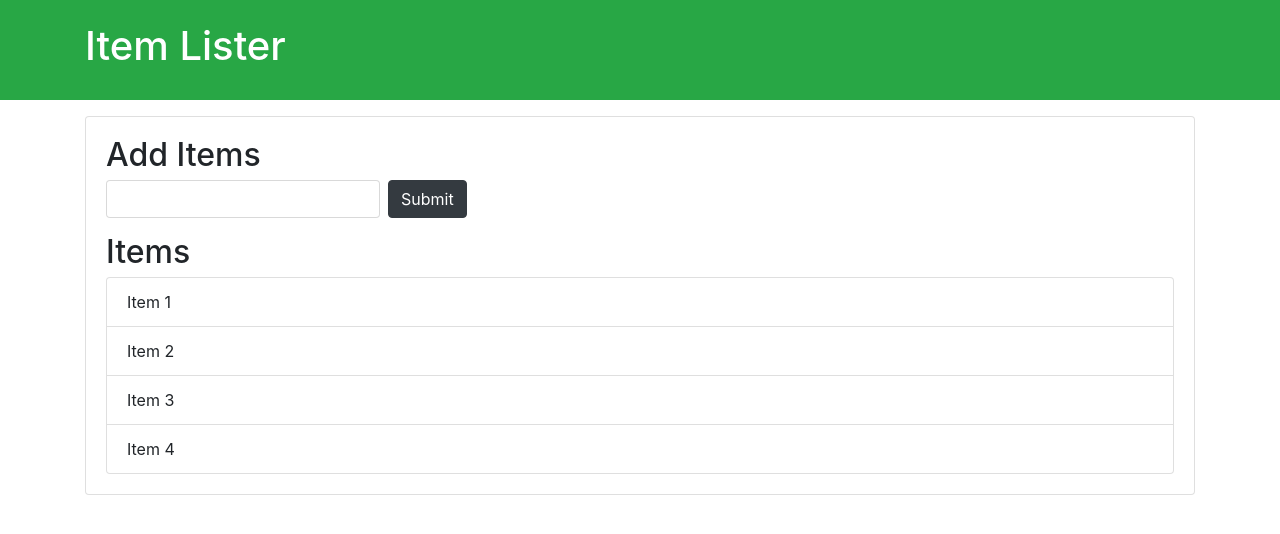
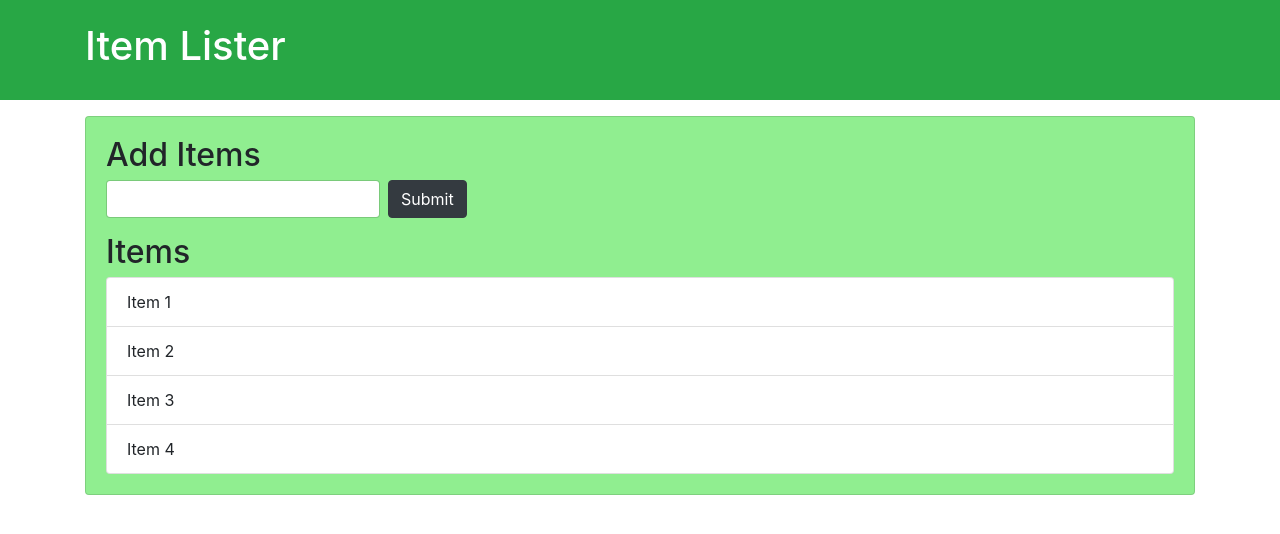
Before and after one commit to CODE-Y02/LearnDOM, a plain HTML site: page dom3/index.html in a window 1280 px wide. Drawn offline with nearby package versions, Linux system fonts and the light colour scheme.

Commit message:
parentNode

```diff
--- a/dom3/dom.js
+++ b/dom3/dom.js
@@ -1 +1,8 @@
 // Traversing Dom
+let itemList = document.querySelector("#items");
+
+// parentNode
+console.log(itemList.parentNode);
+itemList.parentNode.style.backgroundColor = "lightgreen";
+
+console.log(itemList.parentNode.parentNode.parentNode);
--- a/dom3/index.html
+++ b/dom3/index.html
@@ -36,5 +36,6 @@
         </ul>
       </div>
     </div>
+    <script src="./dom.js"></script>
   </body>
 </html>
```
